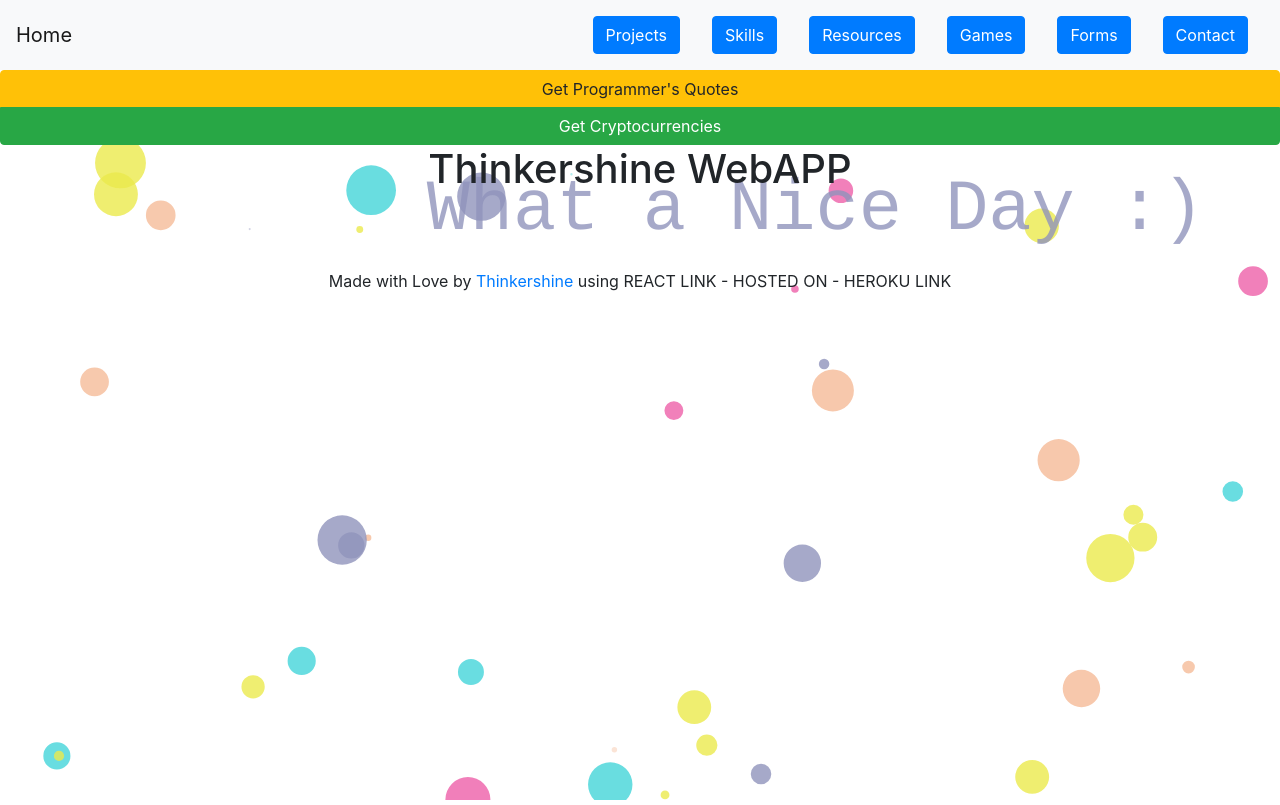
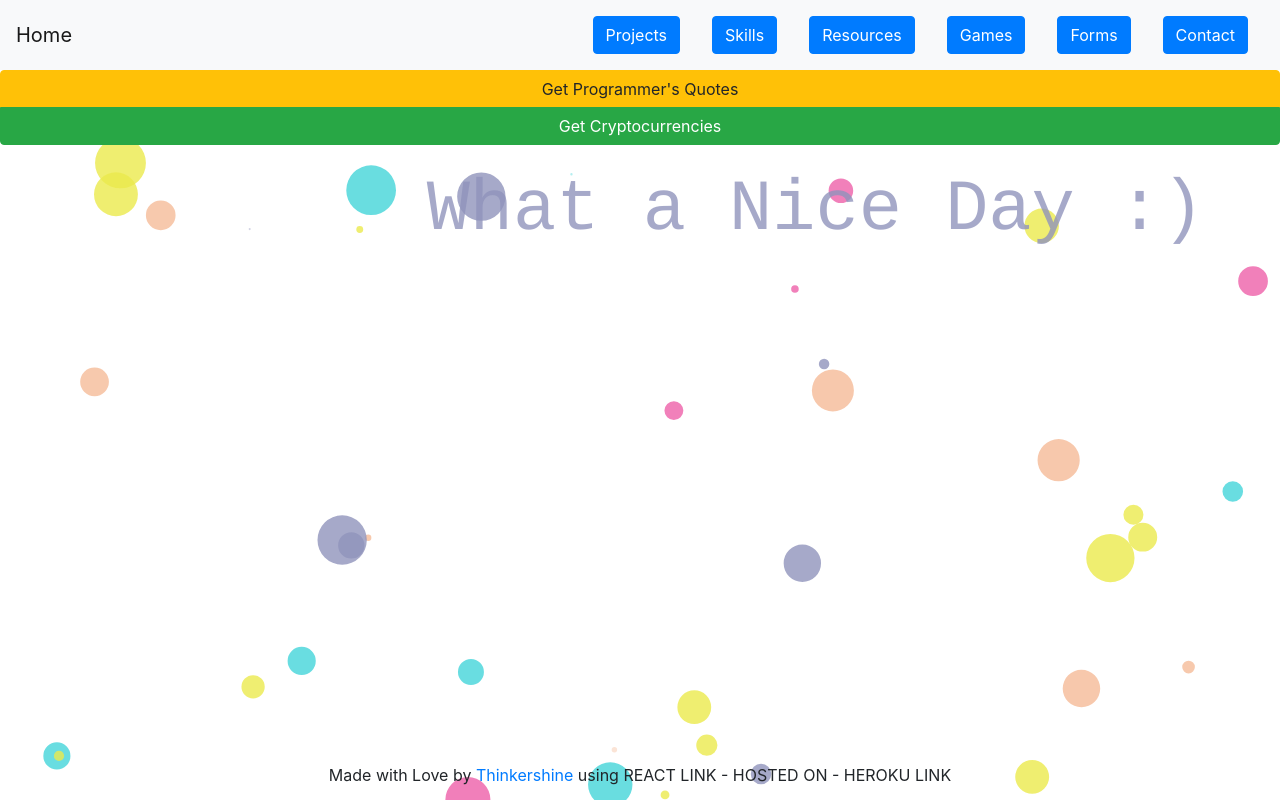
Before and after one commit to Thinkershine/Thinkershine-WebAPP, a React (Create React App) app: page / in a window 1280 px wide. Built offline with nearby package versions, Linux system fonts and the light colour scheme.

Commit message:
Fix HomePage

```diff
--- a/src/App.js
+++ b/src/App.js
@@ -23,7 +23,7 @@
 const home = () => {
   return (
     <React.Fragment>
-      <h1>Thinkershine WebAPP</h1>
+      <h1 className="hidden">Thinkershine WebAPP</h1>
       <Confetti
         text="What a Nice Day :)"
         particlesAmount={55}
@@ -31,6 +31,7 @@
         particleTypes={["circle"]} // "triangle", "line", "circle",
         particleSize={25}
       />
+      <div id="homeFiller" style={{ height: 550 }} />
     </React.Fragment>
   );
 };
```
